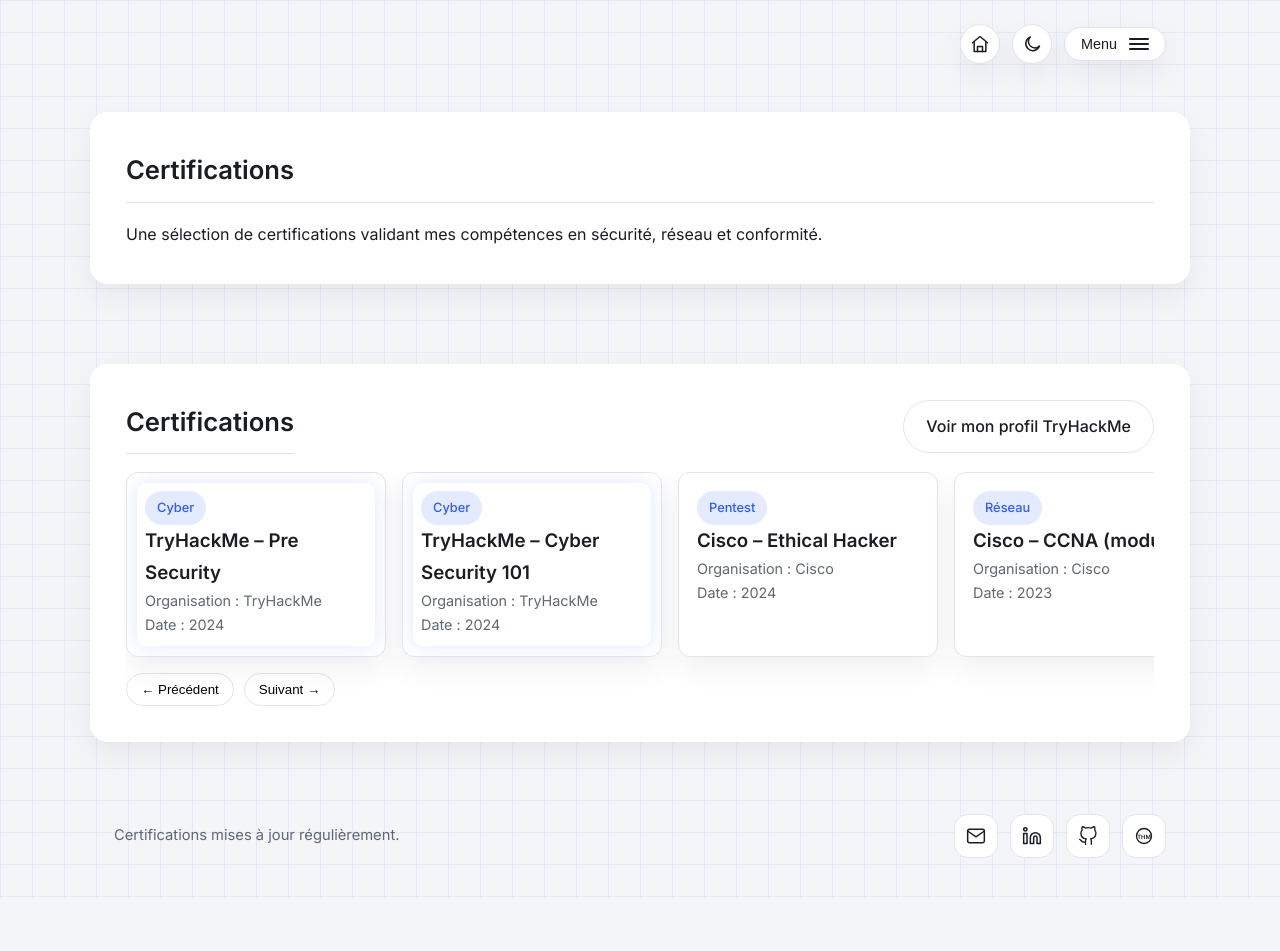
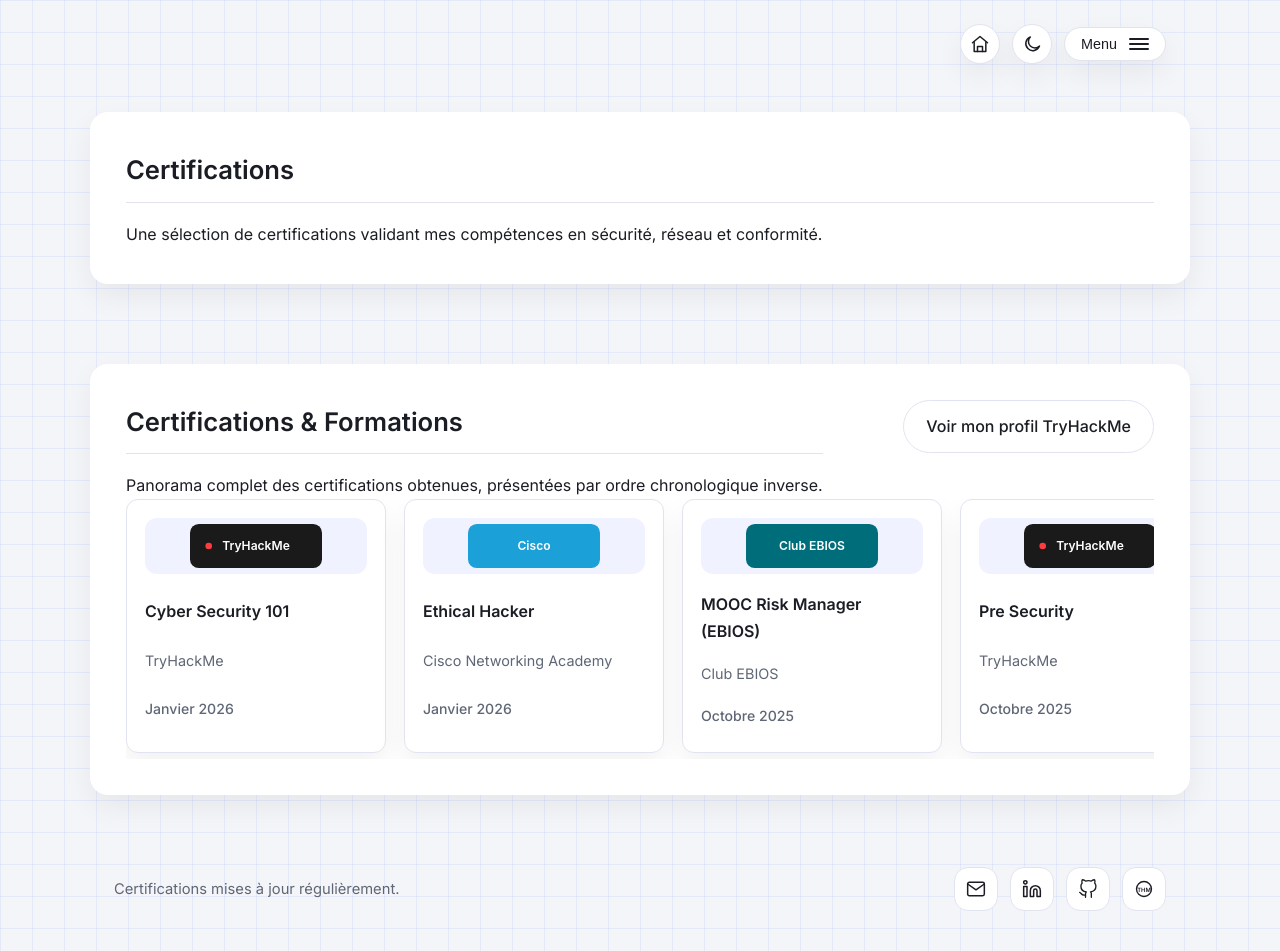
Before and after one commit to Swapshadow/portfolio, a plain HTML site: page certifications.html in a window 1280 px wide. Before the commit the page ends 898 px from the top, so only its background shows below. Drawn offline with Linux system fonts and the light colour scheme.

Commit message:
Refactor certifications carousel

```diff
--- a/certifications.html
+++ b/certifications.html
@@ -69,78 +69,161 @@
       </div>
     </section>
 
-    <section class="section">
+    <section class="section certifications-section">
       <div class="container section-card">
         <div class="section-header">
-          <h2 class="section-title">Certifications</h2>
+          <div>
+            <h2 class="section-title">Certifications & Formations</h2>
+            <p>Panorama complet des certifications obtenues, présentées par ordre chronologique inverse.</p>
+          </div>
           <a class="button button-secondary" href="https://tryhackme.com/p/Swapshadow" target="_blank" rel="noreferrer">Voir mon profil TryHackMe</a>
         </div>
-        <div class="carousel" data-carousel>
+        <div class="certifications-carousel" data-carousel aria-label="Carrousel des certifications">
           <div class="carousel-track" data-carousel-track>
-            <article class="carousel-card glow-card">
-              <span class="tag">Cyber</span>
-              <h3>TryHackMe – Pre Security</h3>
-              <p class="card-meta">Organisation : TryHackMe</p>
-              <p class="card-meta">Date : 2024</p>
+            <article class="certification-card">
+              <div class="certification-logo">
+                <img src="assets/logos/tryhackme.svg" alt="Logo TryHackMe" loading="lazy" decoding="async">
+              </div>
+              <h3>Cyber Security 101</h3>
+              <p class="card-meta">TryHackMe</p>
+              <p class="certification-date">Janvier 2026</p>
             </article>
-            <article class="carousel-card glow-card">
-              <span class="tag">Cyber</span>
-              <h3>TryHackMe – Cyber Security 101</h3>
-              <p class="card-meta">Organisation : TryHackMe</p>
-              <p class="card-meta">Date : 2024</p>
+            <article class="certification-card">
+              <div class="certification-logo">
+                <img src="assets/logos/cisco.svg" alt="Logo Cisco Networking Academy" loading="lazy" decoding="async">
+              </div>
+              <h3>Ethical Hacker</h3>
+              <p class="card-meta">Cisco Networking Academy</p>
+              <p class="certification-date">Janvier 2026</p>
             </article>
-            <article class="carousel-card">
-              <span class="tag">Pentest</span>
-              <h3>Cisco – Ethical Hacker</h3>
-              <p class="card-meta">Organisation : Cisco</p>
-              <p class="card-meta">Date : 2024</p>
+            <article class="certification-card">
+              <div class="certification-logo">
+                <img src="assets/logos/club-ebios.svg" alt="Logo Club EBIOS" loading="lazy" decoding="async">
+              </div>
+              <h3>MOOC Risk Manager (EBIOS)</h3>
+              <p class="card-meta">Club EBIOS</p>
+              <p class="certification-date">Octobre 2025</p>
             </article>
-            <article class="carousel-card">
-              <span class="tag">Réseau</span>
-              <h3>Cisco – CCNA (modules)</h3>
-              <p class="card-meta">Organisation : Cisco</p>
-              <p class="card-meta">Date : 2023</p>
+            <article class="certification-card">
+              <div class="certification-logo">
+                <img src="assets/logos/tryhackme.svg" alt="Logo TryHackMe" loading="lazy" decoding="async">
+              </div>
+              <h3>Pre Security</h3>
+              <p class="card-meta">TryHackMe</p>
+              <p class="certification-date">Octobre 2025</p>
             </article>
-            <article class="carousel-card">
-              <span class="tag">Conformité</span>
-              <h3>ANSSI – SecNum</h3>
-              <p class="card-meta">Organisation : ANSSI</p>
-              <p class="card-meta">Date : 2023</p>
+            <article class="certification-card">
+              <div class="certification-logo">
+                <img src="assets/logos/cisco.svg" alt="Logo Cisco Networking Academy" loading="lazy" decoding="async">
+              </div>
+              <h3>CCNA: Enterprise Networking, Security & Automation</h3>
+              <p class="card-meta">Cisco Networking Academy</p>
+              <p class="certification-date">Août 2025</p>
             </article>
-            <article class="carousel-card">
-              <span class="tag">Conformité</span>
-              <h3>CNIL – RGPD</h3>
-              <p class="card-meta">Organisation : CNIL</p>
-              <p class="card-meta">Date : 2023</p>
+            <article class="certification-card">
+              <div class="certification-logo">
+                <img src="assets/logos/cisco.svg" alt="Logo Cisco Networking Academy" loading="lazy" decoding="async">
+              </div>
+              <h3>CCNA: Switching, Routing, and Wireless Essentials</h3>
+              <p class="card-meta">Cisco Networking Academy</p>
+              <p class="certification-date">Juillet 2025</p>
             </article>
-            <article class="carousel-card">
-              <span class="tag">Cyber</span>
-              <h3>IBM – Cybersecurity Tools & Cyberattacks</h3>
-              <p class="card-meta">Organisation : IBM</p>
-              <p class="card-meta">Date : 2023</p>
+            <article class="certification-card">
+              <div class="certification-logo">
+                <img src="assets/logos/iut-corse.svg" alt="Logo IUT de Corse" loading="lazy" decoding="async">
+              </div>
+              <h3>Certification Cybersécurité</h3>
+              <p class="card-meta">IUT de Corse</p>
+              <p class="certification-date">Juillet 2025</p>
             </article>
-            <article class="carousel-card">
-              <span class="tag">Programmation</span>
-              <h3>Python Essentials</h3>
-              <p class="card-meta">Organisation : Python Institute</p>
-              <p class="card-meta">Date : 2022</p>
+            <article class="certification-card">
+              <div class="certification-logo">
+                <img src="assets/logos/hucency.svg" alt="Logo Hucency" loading="lazy" decoding="async">
+              </div>
+              <h3>Risques liés au phishing</h3>
+              <p class="card-meta">Hucency</p>
+              <p class="certification-date">Mars 2025</p>
             </article>
-            <article class="carousel-card">
-              <span class="tag">Compétences clés</span>
-              <h3>Pix</h3>
-              <p class="card-meta">Organisation : PIX</p>
-              <p class="card-meta">Date : 2022</p>
+            <article class="certification-card">
+              <div class="certification-logo">
+                <img src="assets/logos/cisco.svg" alt="Logo Cisco Networking Academy" loading="lazy" decoding="async">
+              </div>
+              <h3>Python Essentials 1</h3>
+              <p class="card-meta">Cisco Networking Academy</p>
+              <p class="certification-date">Janvier 2025</p>
             </article>
-            <article class="carousel-card">
-              <span class="tag">Autres</span>
-              <h3>Attestations complémentaires</h3>
-              <p class="card-meta">Organisation : Veille & projets</p>
-              <p class="card-meta">Date : En continu</p>
+            <article class="certification-card">
+              <div class="certification-logo">
+                <img src="assets/logos/anfh.svg" alt="Logo ANFH Corse" loading="lazy" decoding="async">
+              </div>
+              <h3>Cyberdéfense Attaque/Défense – Niveau 2</h3>
+              <p class="card-meta">ANFH Corse</p>
+              <p class="certification-date">Octobre 2024</p>
             </article>
-          </div>
-          <div class="carousel-controls">
-            <button class="icon-button" type="button" data-carousel-prev>← Précédent</button>
-            <button class="icon-button" type="button" data-carousel-next>Suivant →</button>
+            <article class="certification-card">
+              <div class="certification-logo">
+                <img src="assets/logos/ibm.svg" alt="Logo IBM" loading="lazy" decoding="async">
+              </div>
+              <h3>Introduction to Cybersecurity Tools & Cyberattacks</h3>
+              <p class="card-meta">IBM</p>
+              <p class="certification-date">Avril 2024</p>
+            </article>
+            <article class="certification-card">
+              <div class="certification-logo">
+                <img src="assets/logos/cisco.svg" alt="Logo Cisco Networking Academy" loading="lazy" decoding="async">
+              </div>
+              <h3>CCNAv7: Introduction to Networks</h3>
+              <p class="card-meta">Cisco Networking Academy</p>
+              <p class="certification-date">Janvier 2024</p>
+            </article>
+            <article class="certification-card">
+              <div class="certification-logo">
+                <img src="assets/logos/binance.svg" alt="Logo Binance Academy" loading="lazy" decoding="async">
+              </div>
+              <h3>Parcours débutant</h3>
+              <p class="card-meta">Binance Academy</p>
+              <p class="certification-date">Janvier 2024</p>
+            </article>
+            <article class="certification-card">
+              <div class="certification-logo">
+                <img src="assets/logos/cisco.svg" alt="Logo Cisco Networking Academy" loading="lazy" decoding="async">
+              </div>
+              <h3>Introduction à la Cybersécurité</h3>
+              <p class="card-meta">Cisco Networking Academy</p>
+              <p class="certification-date">Octobre 2023</p>
+            </article>
+            <article class="certification-card">
+              <div class="certification-logo">
+                <img src="assets/logos/cisco.svg" alt="Logo Cisco Networking Academy" loading="lazy" decoding="async">
+              </div>
+              <h3>IT Essentials: PC Hardware and Software</h3>
+              <p class="card-meta">Cisco Networking Academy</p>
+              <p class="certification-date">Avril 2023</p>
+            </article>
+            <article class="certification-card">
+              <div class="certification-logo">
+                <img src="assets/logos/cnil.svg" alt="Logo CNIL" loading="lazy" decoding="async">
+              </div>
+              <h3>MOOC RGPD</h3>
+              <p class="card-meta">CNIL</p>
+              <p class="certification-date">Mars 2023</p>
+            </article>
+            <article class="certification-card">
+              <div class="certification-logo">
+                <img src="assets/logos/anssi.svg" alt="Logo ANSSI" loading="lazy" decoding="async">
+              </div>
+              <h3>MOOC SECNUM</h3>
+              <p class="card-meta">ANSSI</p>
+              <p class="certification-date">Février 2023</p>
+            </article>
+            <article class="certification-card">
+              <div class="certification-logo">
+                <img src="assets/logos/pix.svg" alt="Logo Pix" loading="lazy" decoding="async">
+              </div>
+              <h3>Certification Pix</h3>
+              <p class="card-meta">Pix</p>
+              <p class="certification-date">Janvier 2023</p>
+            </article>
           </div>
         </div>
       </div>
--- a/script.js
+++ b/script.js
@@ -86,42 +86,72 @@
   if (!carousel) return;
 
   const track = carousel.querySelector('[data-carousel-track]');
-  const prev = carousel.querySelector('[data-carousel-prev]');
-  const next = carousel.querySelector('[data-carousel-next]');
+  if (!track) return;
 
-  if (!track || !prev || !next) return;
+  const cards = Array.from(track.children);
+  if (!cards.length) return;
 
-  let index = 0;
+  const prefersReducedMotion = window.matchMedia('(prefers-reduced-motion: reduce)').matches;
+  if (!prefersReducedMotion) {
+    cards.forEach((card) => {
+      const clone = card.cloneNode(true);
+      clone.classList.add('is-clone');
+      clone.setAttribute('aria-hidden', 'true');
+      track.appendChild(clone);
+    });
+  } else {
+    return;
+  }
 
-  const update = () => {
-    const card = track.querySelector('.carousel-card');
-    if (!card) return;
-    const cardWidth = card.getBoundingClientRect().width + 16;
-    const visibleCards = Math.max(Math.floor(carousel.offsetWidth / cardWidth), 1);
-    const maxIndex = Math.max(track.children.length - visibleCards, 0);
-    index = Math.min(index, maxIndex);
-    track.style.transform = `translateX(-${index * cardWidth}px)`;
+  let isPaused = false;
+  let rafId;
+  const speed = 0.4;
+
+  const tick = () => {
+    if (!isPaused) {
+      carousel.scrollLeft += speed;
+      if (carousel.scrollLeft >= track.scrollWidth / 2) {
+        carousel.scrollLeft = 0;
+      }
+    }
+    rafId = requestAnimationFrame(tick);
   };
 
-  prev.addEventListener('click', () => {
-    index = Math.max(index - 1, 0);
-    update();
+  const start = () => {
+    if (!rafId) {
+      rafId = requestAnimationFrame(tick);
+    }
+  };
+
+  start();
+
+  const supportsHover = window.matchMedia('(hover: hover)').matches;
+  if (supportsHover) {
+    carousel.addEventListener('mouseenter', () => {
+      isPaused = true;
+    });
+
+    carousel.addEventListener('mouseleave', () => {
+      isPaused = false;
+    });
+  }
+
+  let resumeTimeout;
+  const scheduleResume = () => {
+    clearTimeout(resumeTimeout);
+    resumeTimeout = setTimeout(() => {
+      isPaused = false;
+    }, 1200);
+  };
+
+  carousel.addEventListener('pointerdown', () => {
+    isPaused = true;
   });
 
-  next.addEventListener('click', () => {
-    const total = track.children.length;
-    const card = track.querySelector('.carousel-card');
-    if (!card) return;
-    const cardWidth = card.getBoundingClientRect().width + 16;
-    const visibleCards = Math.max(Math.floor(carousel.offsetWidth / cardWidth), 1);
-    const maxIndex = Math.max(total - visibleCards, 0);
-    index = Math.min(index + 1, maxIndex);
-    update();
-  });
+  carousel.addEventListener('pointerup', scheduleResume);
+  carousel.addEventListener('pointercancel', scheduleResume);
+}
 
-  window.addEventListener('resize', update);
-  update();
-}
 
 function initRssFeeds() {
   const feeds = [
--- a/style.css
+++ b/style.css
@@ -519,61 +519,71 @@
   margin-right: 8px;
 }
 
-.carousel {
+.certifications-carousel {
   position: relative;
-  overflow: hidden;
+  overflow-x: auto;
+  overflow-y: hidden;
+  scroll-snap-type: x mandatory;
+  -webkit-overflow-scrolling: touch;
+  padding-bottom: 6px;
+  scrollbar-width: none;
+  overscroll-behavior-x: contain;
+}
+
+.certifications-carousel::-webkit-scrollbar {
+  display: none;
 }
 
 .carousel-track {
   display: flex;
-  gap: 16px;
-  transition: transform 0.4s ease;
+  gap: 18px;
+  align-items: stretch;
+  width: max-content;
 }
 
-.carousel-card {
-  min-width: 260px;
-  max-width: 260px;
+.certification-card {
+  flex: 0 0 260px;
   background: var(--surface);
   border-radius: var(--radius-sm);
   border: 1px solid var(--border);
   padding: 18px;
   box-shadow: var(--shadow-soft);
-  position: relative;
-  transition: background-color 0.3s ease, color 0.3s ease, border-color 0.3s ease;
+  display: grid;
+  gap: 10px;
+  scroll-snap-align: start;
+  scroll-margin-inline: 12px;
+  min-height: 220px;
 }
 
-.glow-card::after {
-  content: "";
-  position: absolute;
-  inset: 10px;
-  border-radius: 10px;
-  box-shadow: 0 0 18px var(--accent-glow);
-  opacity: 0.6;
-  pointer-events: none;
+.certification-card h3 {
+  font-size: 1rem;
+}
+
+.certification-logo {
+  height: 56px;
+  display: flex;
+  align-items: center;
+  justify-content: center;
+  padding: 6px;
+  background: var(--surface-muted);
+  border-radius: 12px;
+}
+
+.certification-logo img {
+  width: 100%;
+  height: 100%;
+  object-fit: contain;
+}
+
+.certification-date {
+  color: var(--muted);
+  font-size: 0.88rem;
+  font-weight: 500;
 }
 
 .card-meta {
   color: var(--muted);
   font-size: 0.9rem;
-}
-
-.carousel-controls {
-  display: flex;
-  gap: 10px;
-  margin-top: 16px;
-}
-
-.icon-button {
-  border: 1px solid var(--border);
-  border-radius: 999px;
-  padding: 8px 14px;
-  background: var(--surface);
-  cursor: pointer;
-  transition: background 0.2s ease;
-}
-
-.icon-button:hover {
-  background: var(--surface-muted);
 }
 
 .rss-grid {
@@ -671,9 +681,8 @@
     padding: 32px;
   }
 
-  .carousel-card {
-    min-width: 220px;
-    max-width: 220px;
+  .certification-card {
+    flex-basis: 220px;
   }
 
   .menu-toggle-label {
```
Also changed, not shown: assets/logos/anfh.svg (added), assets/logos/anssi.svg (added), assets/logos/binance.svg (added), assets/logos/cisco.svg (added), assets/logos/club-ebios.svg (added), assets/logos/cnil.svg (added), assets/logos/hucency.svg (added), assets/logos/ibm.svg (added), assets/logos/iut-corse.svg (added), assets/logos/pix.svg (added), assets/logos/tryhackme.svg (added).
